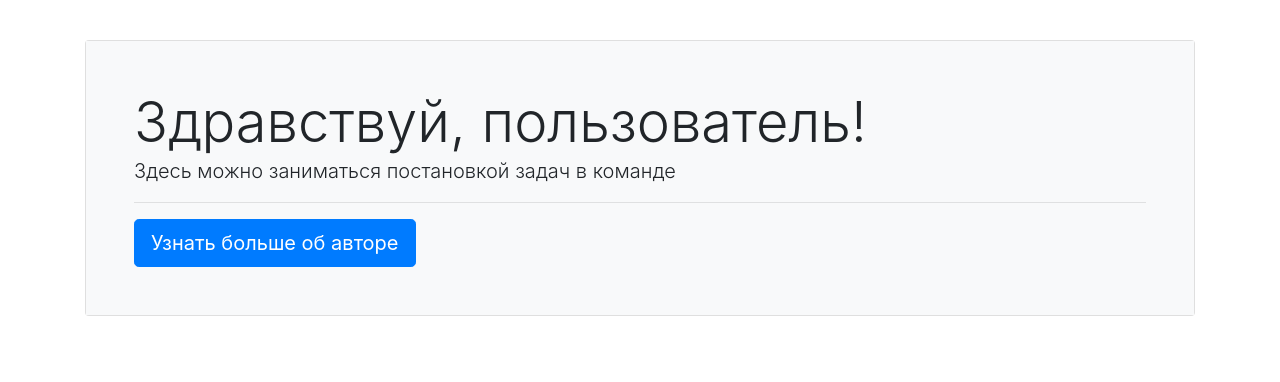
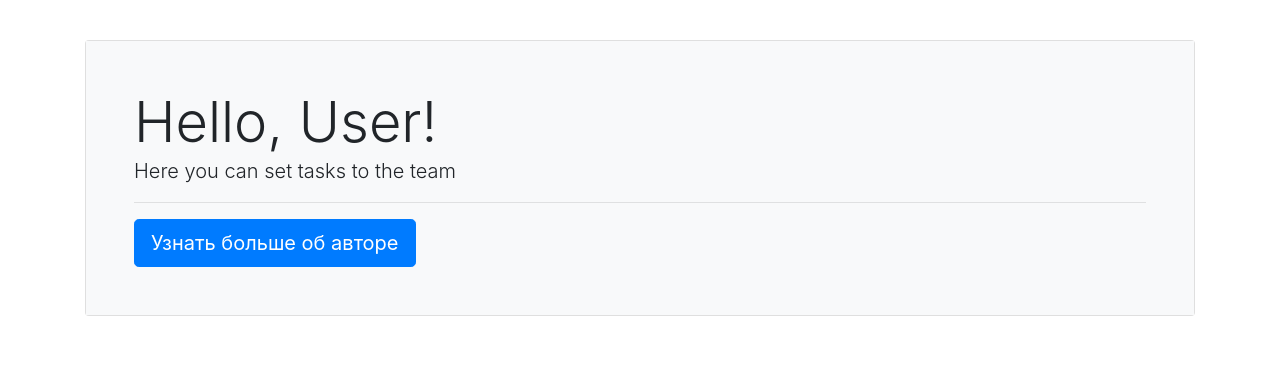
Before and after one commit to RZenBridges/python-project-52, a Django app: page / in a window 1280 px wide. Shown: the part 56-438 px from the top of the page. Run offline with Django 4.2, Linux system fonts and the light colour scheme; parts of the project's set-up code (start-up, migrations or seed data) failed here and were passed over; some libraries are stand-ins or nearby versions.

Commit message:
Update index.html views.py

```diff
--- a/task_manager/views.py
+++ b/task_manager/views.py
@@ -1,5 +1,10 @@
 from django.shortcuts import render
+from django.utils.translation import gettext
 
 
 def index(request):
-    return render(request, 'index.html')
+    return render(request, 'index.html',
+                  context={
+                      "greeting": gettext("Hello, User!"),
+                      "info": gettext("Here you can set tasks to the team")
+                  })
--- a/templates/index.html
+++ b/templates/index.html
@@ -1,4 +1,5 @@
 <!DOCTYPE html>
+{% load i18n %}
 <html>
 {% include "head.html" %}
 <body class="d-flex flex-column min-vh-100">
@@ -8,8 +9,8 @@
   <h1 class="my-4"></h1>
   <div class="card">
     <div class="card-body p-5 bg-light">
-      <div class="display-4">Здравствуй, пользователь!</div>
-        <p class="lead">Здесь можно заниматься постановкой задач в команде</p>
+      <div class="display-4">{% translate greeting %}</div>
+        <p class="lead">{% translate info %}</p>
         <hr>
         <a class="btn btn-primary btn-lg" href="#">Узнать больше об авторе</a>
       </div>
```
